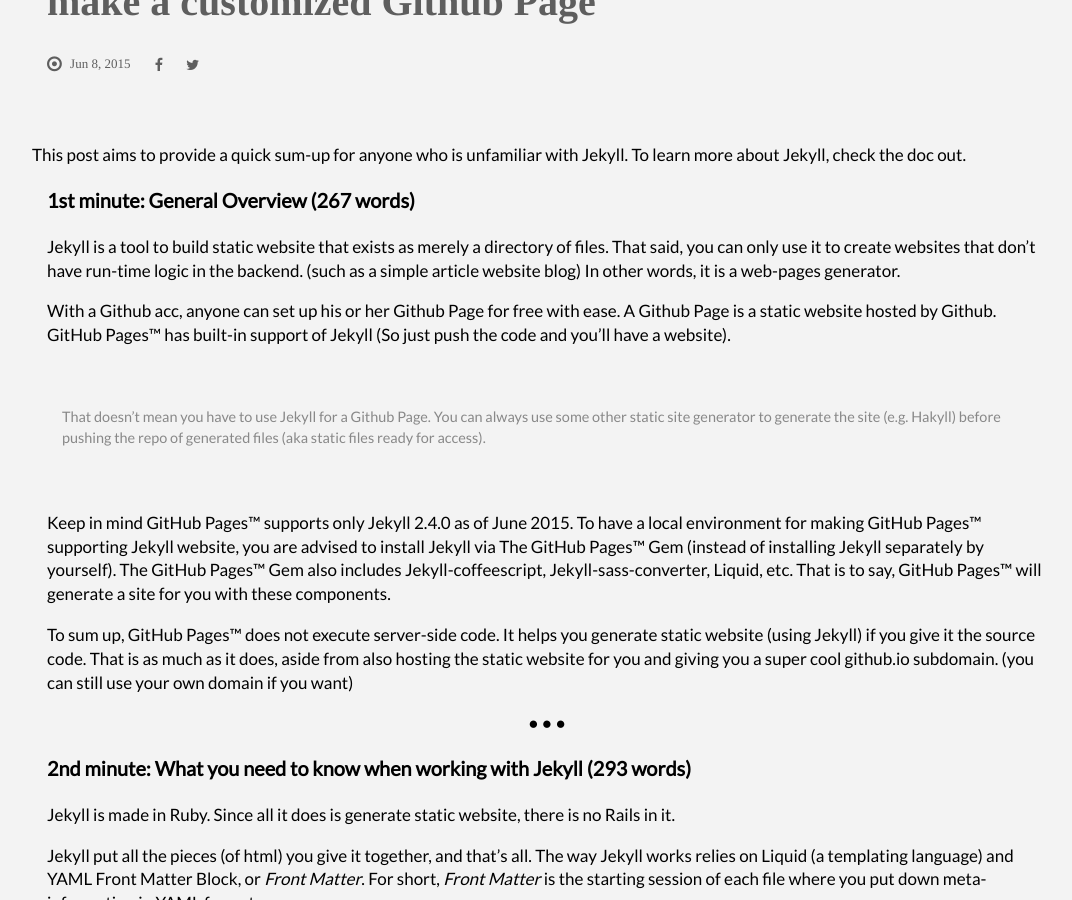
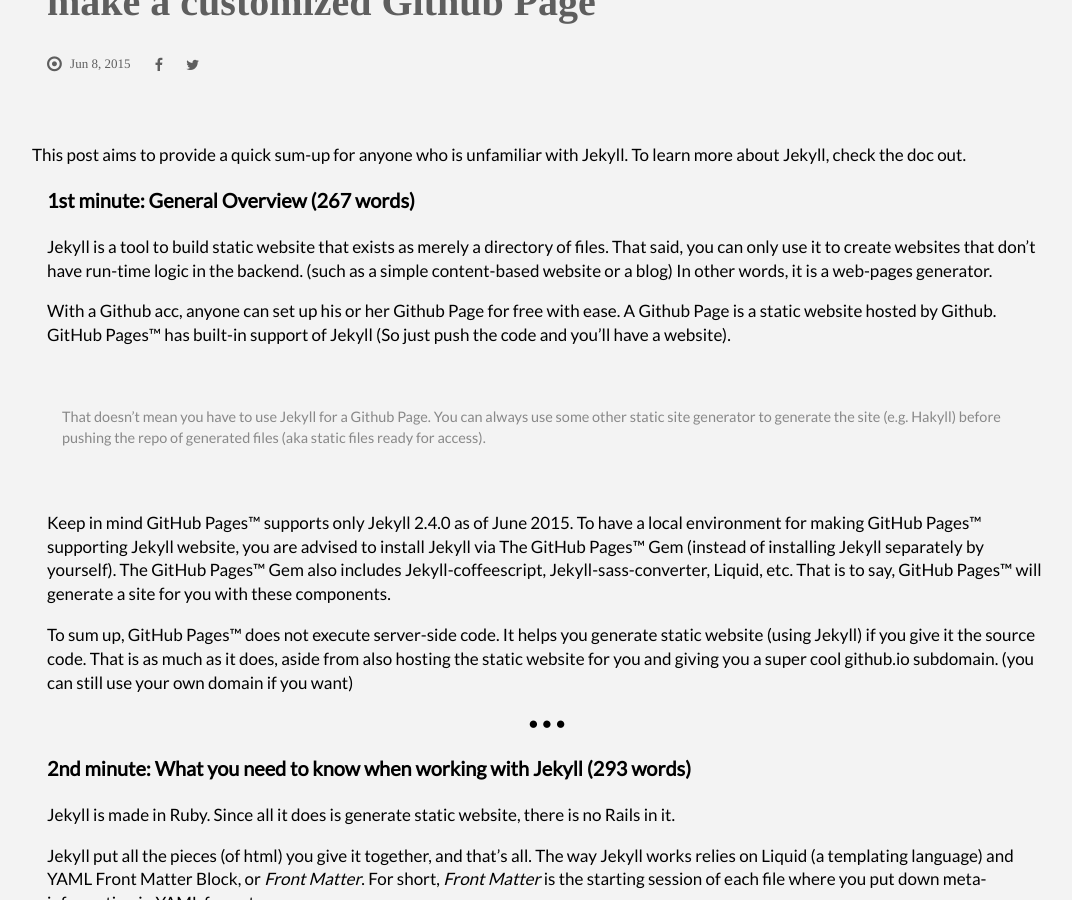
Before and after one commit to archywillhe/0a-Jekyll, a Jekyll site: the page built from _posts/2015-06-08-jekyll-in-3min.md, in a window 1280 px wide and 900 px high, scrolled down 1075 px. Shown: the whole window, without its empty margins (93-1165 px from the left). Built offline with Jekyll 4.4.1, drawn with Linux system fonts in a browser that asks for light colours; nearby versions of some CDN libraries.

Commit message:
small changes in jekyll in 3min

```diff
--- a/_posts/2015-06-08-jekyll-in-3min.md
+++ b/_posts/2015-06-08-jekyll-in-3min.md
@@ -10,7 +10,7 @@ updateAt:
 extract: |
     ###1st minute: General Overview (267 words)
 
-    [Jekyll](https://github.com/Jekyll/Jekyll) is a tool to build static website that exists as merely a directory of files. That said, you can only use it to create websites that don’t have run-time logic in the backend. (such as [a simple article website blog](http://0a.io/)) In other words, it is a web-pages generator.
+    [Jekyll](https://github.com/Jekyll/Jekyll) is a tool to build static website that exists as merely a directory of files. That said, you can only use it to create websites that don’t have run-time logic in the backend. (such as [a simple content-based website or a blog](http://0a.io/)) In other words, it is a web-pages generator.
 
     With a Github acc, anyone can [set up his or her Github Page for free with ease](https://pages.github.com). A Github Page is a static website hosted by Github. GitHub Pages&trade; has built-in support of Jekyll (So just push the code and you’ll have a website).
 
@@ -32,7 +32,7 @@ extract: |
 
 ###1st minute: General Overview (267 words)
 
-[Jekyll](https://github.com/Jekyll/Jekyll) is a tool to build static website that exists as merely a directory of files. That said, you can only use it to create websites that don’t have run-time logic in the backend. (such as [a simple article website blog](http://0a.io/)) In other words, it is a web-pages generator.
+[Jekyll](https://github.com/Jekyll/Jekyll) is a tool to build static website that exists as merely a directory of files. That said, you can only use it to create websites that don’t have run-time logic in the backend. (such as [a simple content-based website or a blog](http://0a.io/)) In other words, it is a web-pages generator.
 
 With a Github acc, anyone can [set up his or her Github Page for free with ease](https://pages.github.com). A Github Page is a static website hosted by Github. GitHub Pages&trade; has built-in support of Jekyll (So just push the code and you’ll have a website).
 
```
